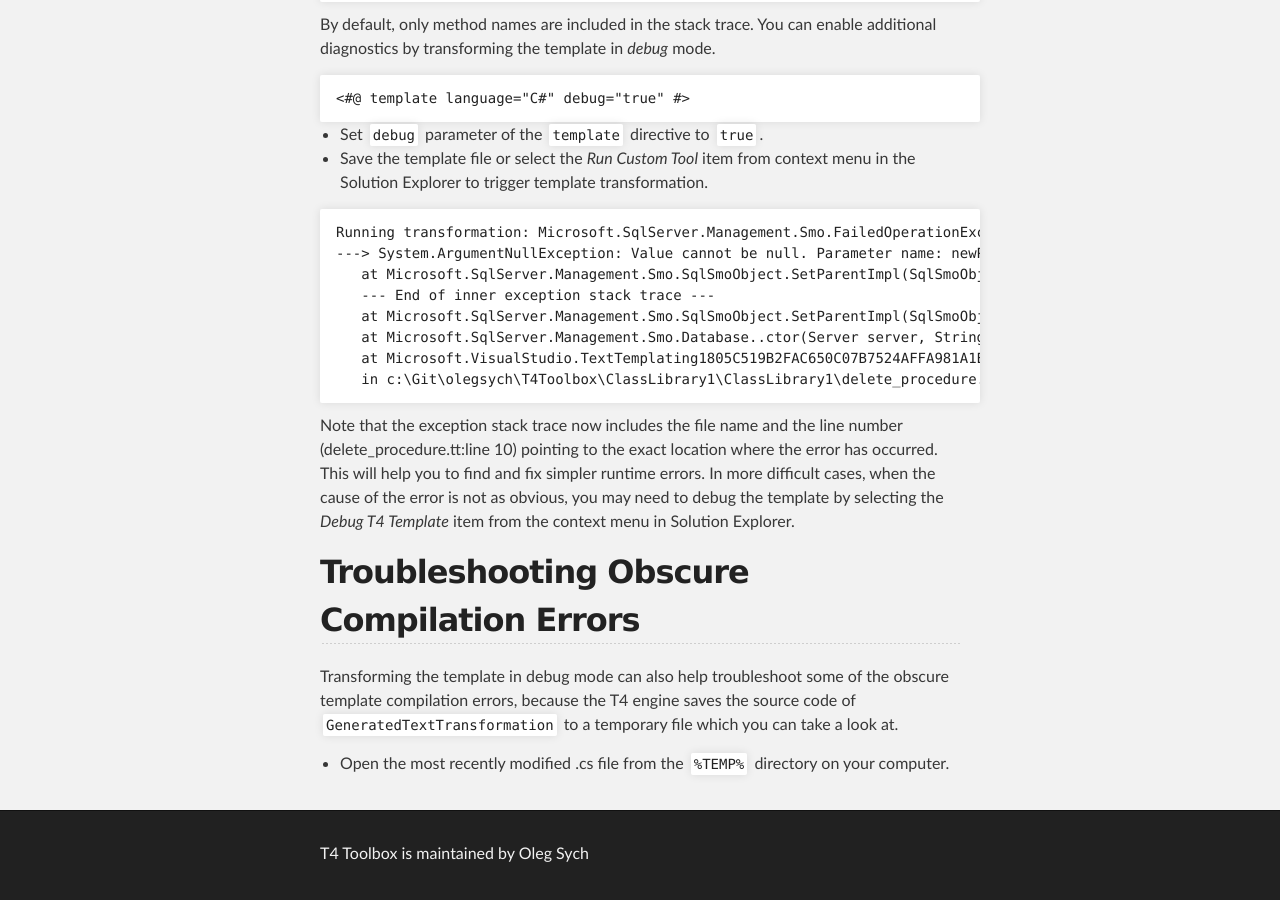
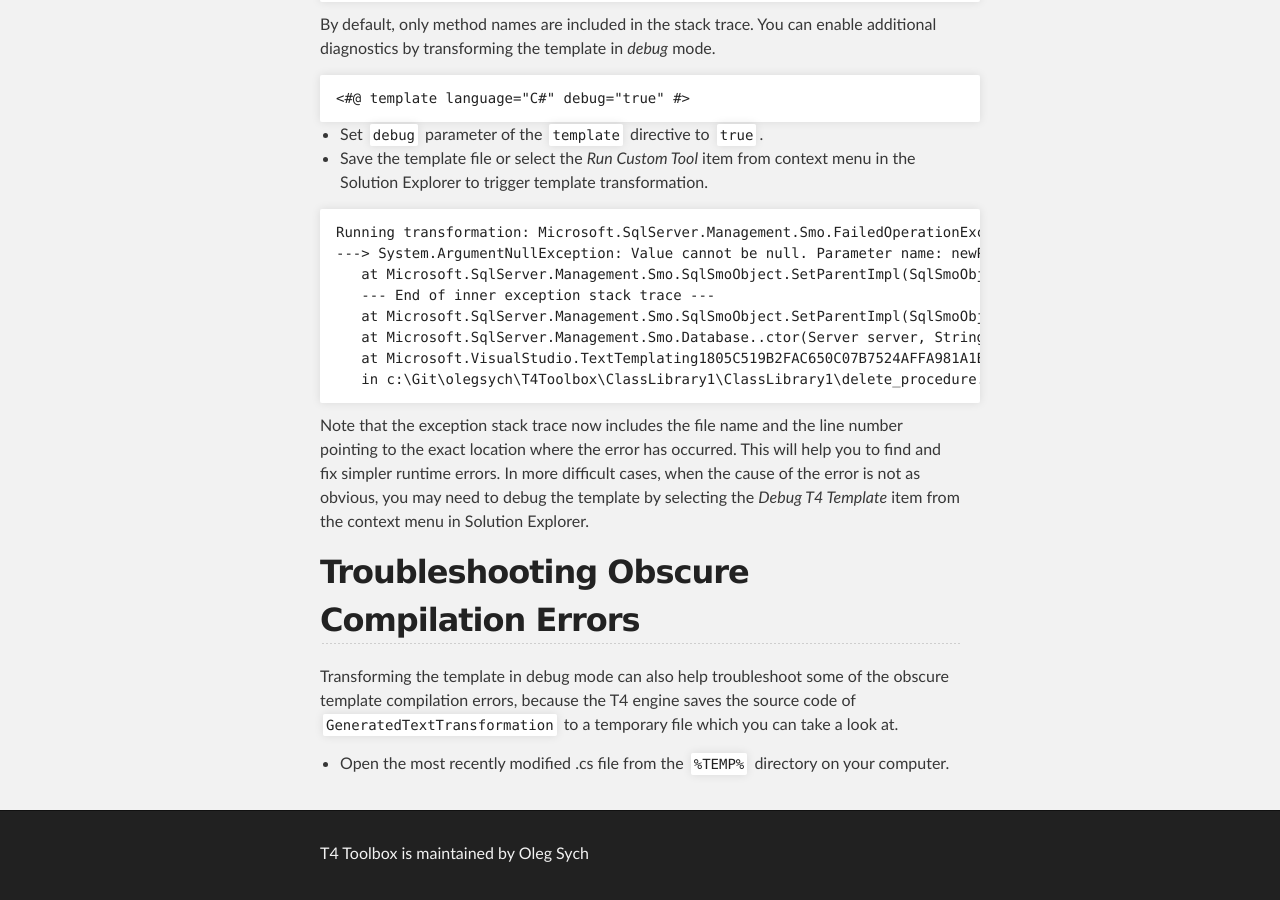
Before and after one commit to olegsych/T4Toolbox, a Jekyll site: the page built from tutorial/troubleshooting-code-generation-errors.md, in a window 1280 px wide and 900 px high, scrolled down 2642 px. Built offline with Jekyll 4.4.1, drawn with Linux system fonts in a browser that asks for light colours; Markdown is read by kramdown in place of the engine named in the settings.

````diff
--- a/tutorial/troubleshooting-code-generation-errors.md
+++ b/tutorial/troubleshooting-code-generation-errors.md
@@ -98,10 +98,9 @@
    in c:\Git\olegsych\T4Toolbox\ClassLibrary1\ClassLibrary1\delete_procedure.tt:line 10
 ```
 
-Note that the exception stack trace now includes the file name and the line number (delete_procedure.tt:line 10) pointing to
-the exact location where the error has occurred. This will help you to find and fix simpler runtime errors. In more difficult cases,
-when the cause of the error is not as obvious, you may need to debug the template by selecting the _Debug T4 Template_ item from the
-context menu in Solution Explorer.
+Note that the exception stack trace now includes the file name and the line number pointing to the exact location where the error
+has occurred. This will help you to find and fix simpler runtime errors. In more difficult cases, when the cause of the error is
+not as obvious, you may need to debug the template by selecting the _Debug T4 Template_ item from the context menu in Solution Explorer.
 
 ## Troubleshooting Obscure Compilation Errors
 
````
